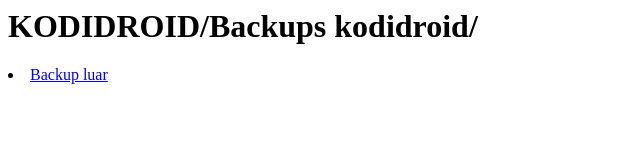
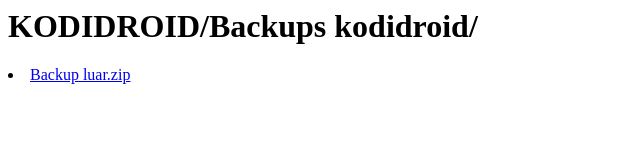
Before and after one commit to KODIDROID77/KODIDROID, a plain HTML site: page Backups kodidroid/index.html in a window 1280 px wide. Shown: the full height of the page, 0-640 px from the left. Drawn offline with Linux system fonts and the light colour scheme.

Commit message:
Update index.html

```diff
--- a/Backups kodidroid/index.html
+++ b/Backups kodidroid/index.html
@@ -8,7 +8,7 @@
 
  <body>
 
-<li><a href="https://uptobox.com/kiqom9l2nyap">Backup luar</a></li>
+<li><a href="https://uptobox.com/kiqom9l2nyap">Backup luar.zip</a></li>
 
 
 </ul>
```
